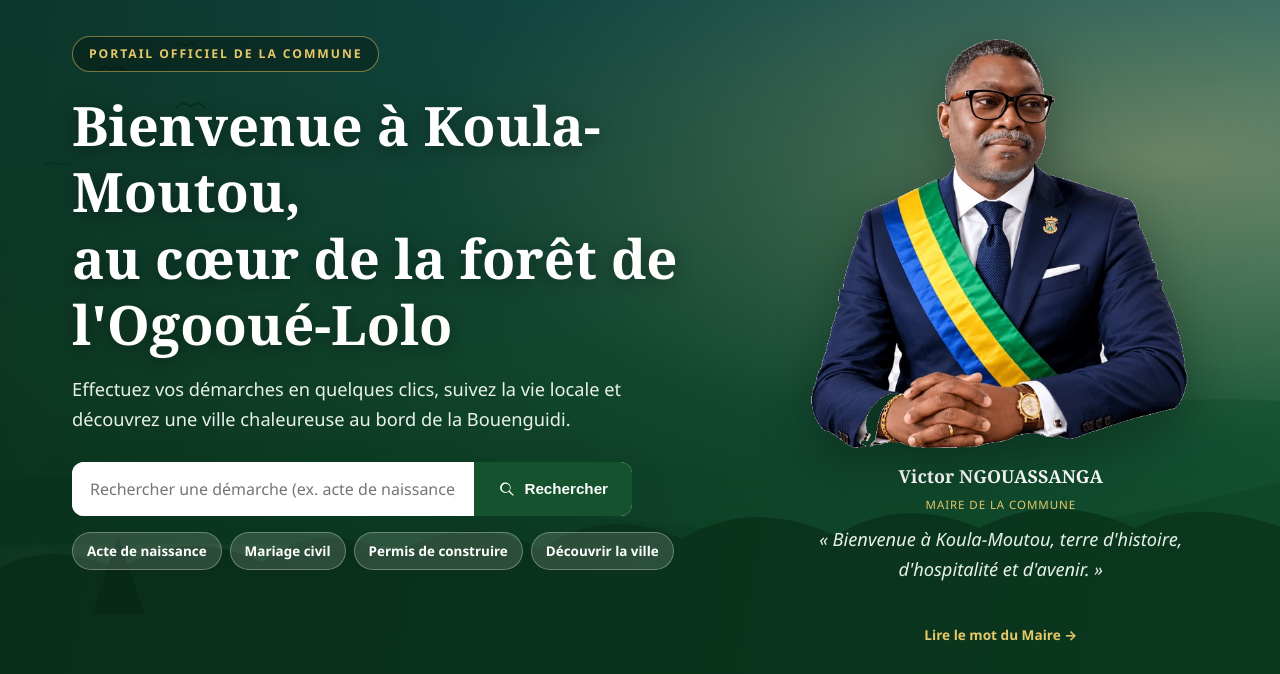
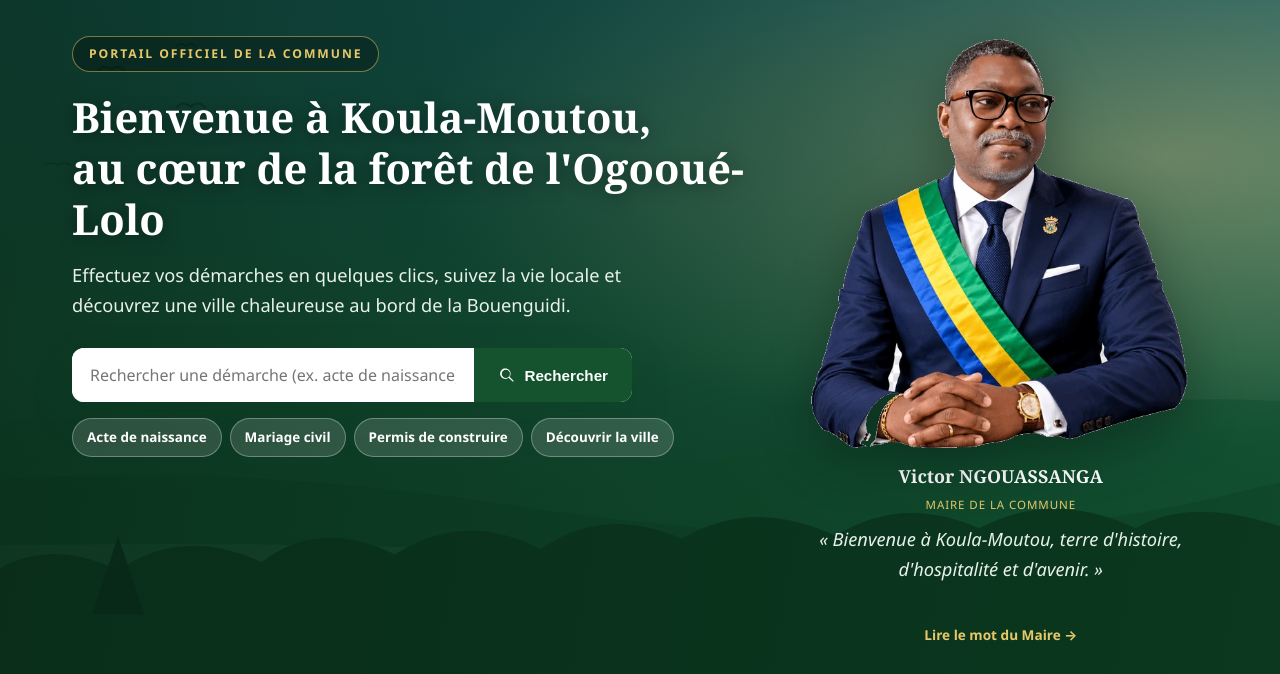
Before and after one commit to dataprocessing052006/site-koulamoutou, a plain HTML site: page index.html in a window 1280 px wide. Shown: the part 126-800 px from the top of the page. Drawn offline with Linux system fonts and the light colour scheme; no server answers.

Commit message:
Hero : réduit la police du titre pour que « Koula-Moutou » tienne sur une ligne
Taille h1 ramenée à clamp(1.7rem, 3.4vw, 2.6rem) et « Koula-Moutou »
protégé par nowrap.

Co-Authored-By: Claude Opus 4.8 (1M context) <noreply@anthropic.com>

```diff
--- a/css/style.css
+++ b/css/style.css
@@ -130,7 +130,8 @@ img { max-width: 100%; display: block; }
 .hero__maire__lien { display: block; padding: 12px 18px 16px; text-align: center; color: var(--or-l); font-weight: 700; font-size: 0.85rem; }
 .hero__maire__lien:hover { color: #fff; }
 .hero .tag, .heros__sur-titre { display: inline-block; background: rgba(0,0,0,0.28); border: 1px solid rgba(231,200,105,0.5); color: var(--or-l); font-weight: 700; font-size: 0.76rem; letter-spacing: 0.16em; text-transform: uppercase; padding: 7px 16px; border-radius: 30px; margin-bottom: 20px; }
-.hero h1 { color: #fff; font-size: clamp(2.1rem, 4.6vw, 3.4rem); margin-bottom: 16px; text-shadow: 0 3px 18px rgba(0,0,0,0.4); }
+.hero h1 { color: #fff; font-size: clamp(1.7rem, 3.4vw, 2.6rem); margin-bottom: 16px; text-shadow: 0 3px 18px rgba(0,0,0,0.4); }
+.hero h1 .nowrap { white-space: nowrap; }
 .hero p { font-size: 1.14rem; color: #e8f1ea; max-width: 600px; margin-bottom: 28px; }
 
 .search { display: flex; background: #fff; border-radius: 12px; overflow: hidden; max-width: 560px; box-shadow: var(--ombre-forte); }
--- a/index.html
+++ b/index.html
@@ -69,7 +69,7 @@
     <div class="wrap hero__grid">
       <div class="hero__txt">
         <span class="tag">Portail officiel de la commune</span>
-        <h1>Bienvenue à Koula-Moutou,<br>au cœur de la forêt de l'Ogooué-Lolo</h1>
+        <h1>Bienvenue à <span class="nowrap">Koula-Moutou</span>,<br>au cœur de la forêt de l'Ogooué-Lolo</h1>
         <p>Effectuez vos démarches en quelques clics, suivez la vie locale et découvrez une ville chaleureuse au bord de la Bouenguidi.</p>
         <form class="search" onsubmit="event.preventDefault();alert('Recherche de démarche : '+(this.q.value||'—'));">
           <input name="q" type="text" placeholder="Rechercher une démarche (ex. acte de naissance)…" aria-label="Rechercher une démarche">
```
